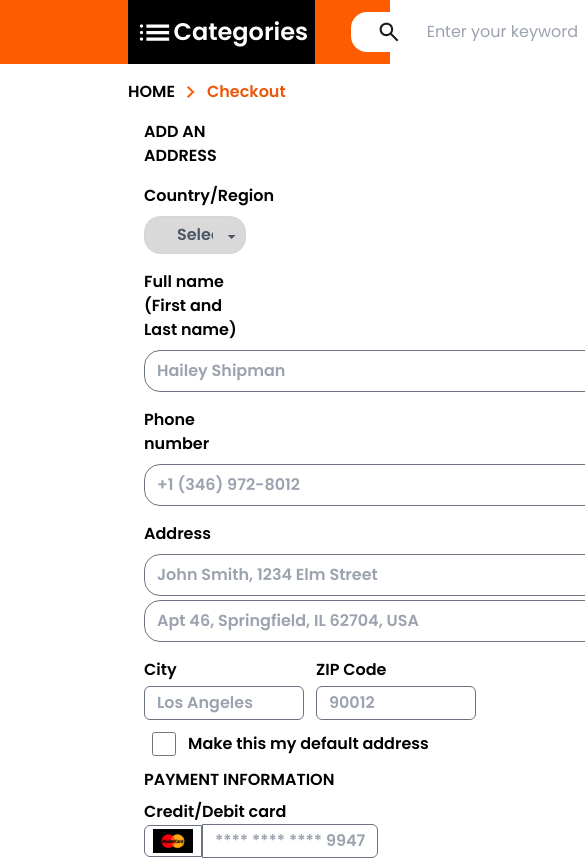
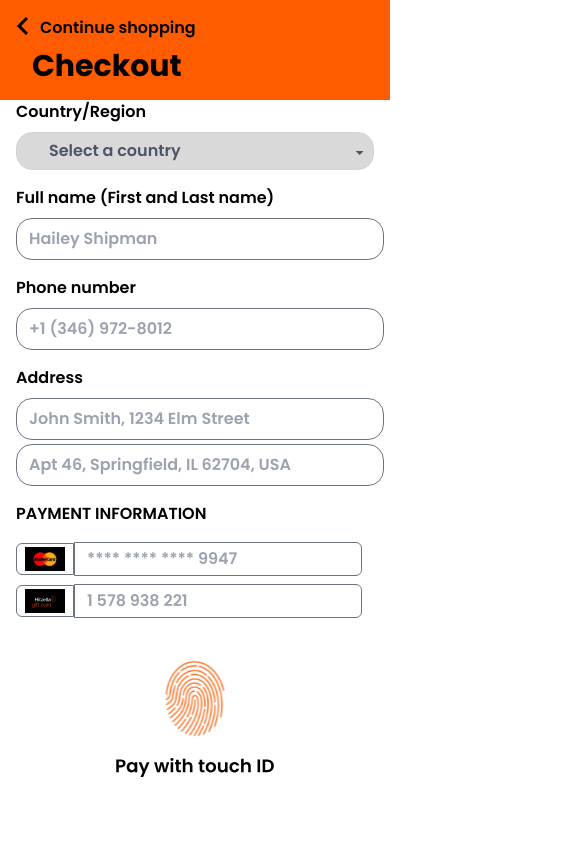
Before and after one commit to dorcasgold/HILZELLA, a React (Vite) app: page /checkout in a window 390 px wide. Shown: the top 860 px of the page, 585 px wide, since content can reach past the window. Built offline with nearby package versions, Linux system fonts and the light colour scheme.

Commit message:
checkout mobile view

```diff
--- a/src/components/Footer.jsx
+++ b/src/components/Footer.jsx
@@ -101,7 +101,7 @@ function Footer() {
         </div>
       </div>
 
-      <div className='flex justify-between border-[1px] border-gray-600 py-3 px-5'>
+      <div className='flex lg:hidden justify-between border-[1px] border-gray-600 py-3 px-5'>
         <NavLink to='/'>
           <img src={home} alt="home-icon" className='w-8' />
         </NavLink>
--- a/src/pages/Checkout.jsx
+++ b/src/pages/Checkout.jsx
@@ -7,6 +7,9 @@ import shopIcon from '../assets/icons/Vector.svg'
 import arrowIcon from '../assets/icons/arrow.svg'
 import chat from '../assets/icons/Chat Bubble.svg'
 import card from '../assets/icons/card.svg'
+import giftcard from '../assets/icons/Gift Card.svg'
+import blackArrow from '../assets/icons/black-arrow.svg'
+import touch from '../assets/icons/Touch ID.svg'
 
 const data = {
   "United States": ["California", "Texas", "Florida", "New York", "Pennsylvania"],
@@ -31,20 +34,22 @@ function Checkout() {
 
   return (
     <div>
-      <div className='orange px-4 w-full h-16 '>
-        <div className='top flex mx-28 gap-4 items-center'>
-          <div className='bg-black text-white flex justify-center items-center px-[26px] h-16'>
-            <img src={list} alt="list-icon" />
-            <p className='text-2xl font-semibold'>Categories</p>
+      <div className='orange lg:flex hidden px-4 w-full h-16 '>
+        <div className='top flex lg:mx-28 gap-0 lg:gap-4 items-center'>
+          <div className='lg:bg-black text-white flex justify-center items-center px-1 lg:px-[26px] h-16'>
+            <img src={list} alt="list-icon" className="block w-8" />
+            <div className="hidden lg:block">
+              <p className='text-2xl font-semibold '>Categories</p>
+            </div>
           </div>
-          <div className='flex gap-40'>
+          <div className='flex gap-8 lg:gap-40'>
             <div className=' flex items-center'>
-              <img src={search} alt="search" className='w-5 left-2 cursor-pointer translate-x-12' />
-              <input type="text" className='py-2 pl-14 px-7 rounded-l-2xl w-72 placeholder:pl-5 outline-none' placeholder='Enter your keyword' />
-              <p className='bg-black h-10 w-8 rounded-r-2xl'></p>
+              <img src={search} alt="search" className='w-5 left-2 cursor-pointer translate-x-8 lg:translate-x-12' />
+              <input type="text" className='lg:py-2 py-1 lg:pl-14 px-7 rounded-2xl lg:rounded-r-none lg:rounded-l-2xl lg:w-72 w-56 placeholder:text-sm  placeholder:pl-5 outline-none' placeholder='Enter your keyword' />
+              <p className='bg-black h-10 w-8 rounded-r-2xl hidden lg:block'></p>
             </div>
-            <div className='flex gap-24 items-center'>
-              <div className='bg-white px-2 py-2 rounded-3xl cursor-pointer transition-all duration-300 ease-in transform hover:bg-orange-600'>
+            <div className='flex gap-14 items-center'>
+              <div className='bg-white hidden lg:block px-2 py-2 rounded-3xl cursor-pointer transition-all duration-300 ease-in transform hover:bg-orange-600'>
                 <img src={personIcon} alt="personIcon" />
               </div>
               <div className='bg-white relative px-2 py-2 rounded-3xl cursor-pointer transition-all duration-300 ease-in transform hover:bg-orange-600'>
@@ -57,19 +62,30 @@ function Checkout() {
           </div>
         </div>
       </div>
-      <div className="mx-32 flex flex-col mb-4">
-        <div className="flex gap-3 font-semibold my-4">
+      <div className="lg:mx-32 flex flex-col mb-4 overflow-x-hidden">
+        <div className="lg:flex hidden gap-3 font-semibold my-4">
           <NavLink to='/'>
             <p className=" cursor-pointer hover:text-orange-600">HOME</p>
           </NavLink>
           <img src={arrowIcon} alt="arrowIcon" className="w-3" />
           <p className="text-orange-600 cursor-pointer">Checkout</p>
         </div>
+        <div className="px-2 orange py-4 font-semibold flex flex-col gap-2 lg:hidden">
+          <div className="flex gap-3 px-2">
+            <NavLink to='/'>
+              <img src={blackArrow} alt="arrowIcon" className="w-3" />
+            </NavLink>
+            <p>Continue shopping</p>
+          </div>
+          <div>
+            <p className="px-6 text-3xl font-bold">Checkout</p>
+          </div>
+        </div>
         <div className="flex flex-col gap-4 mx-4 font-semibold">
-          <div>
+          <div className='hidden lg:flex'>
             <p>ADD AN ADDRESS</p>
           </div>
-          <div className="flex flex-col gap-2">
+          <div className="flex flex-col gap-2 'hidden lg:flex">
             <div>
               <p>Country/Region</p>
             </div>
@@ -99,7 +115,7 @@ function Checkout() {
           </div>
 
           {selectedCountry && (
-            <div className="flex flex-col gap-2">
+            <div className="flex-col gap-2 flex">
               <div>
                 <p>State</p>
               </div>
@@ -134,7 +150,7 @@ function Checkout() {
               <p>Full name (First and Last name)</p>
             </div>
             <div>
-              <input type="text" placeholder="Hailey Shipman" className="border-[1px] border-gray-500 px-3 py-2 w-[56rem] rounded-2xl" />
+              <input type="text" placeholder="Hailey Shipman" className="border-[1px] border-gray-500 px-3 py-2 w-[23rem] lg:w-[56rem] rounded-2xl" />
             </div>
           </div>
           <div className="flex flex-col gap-2">
@@ -142,7 +158,7 @@ function Checkout() {
               <p>Phone number</p>
             </div>
             <div>
-              <input type="text" placeholder="+1 (346) 972-8012" className="border-[1px] border-gray-500 px-3 py-2 w-[56rem] rounded-2xl" />
+              <input type="text" placeholder="+1 (346) 972-8012" className="border-[1px] border-gray-500 px-3 py-2 w-[23rem] lg:w-[56rem] rounded-2xl" />
             </div>
           </div>
           <div className="flex flex-col gap-2">
@@ -150,14 +166,14 @@ function Checkout() {
               <p>Address</p>
             </div>
             <div className="flex flex-col gap-1">
-              <input type="text" placeholder="John Smith, 1234 Elm Street" className="border-[1px] border-gray-500 px-3 py-2 w-[56rem] rounded-2xl" />
-              <input type="text" placeholder="Apt 46, Springfield, IL 62704, USA" className="border-[1px] border-gray-500 px-3 py-2 w-[56rem] rounded-2xl" />
+              <input type="text" placeholder="John Smith, 1234 Elm Street" className="border-[1px] border-gray-500 px-3 py-2 w-[23rem] lg:w-[56rem] rounded-2xl" />
+              <input type="text" placeholder="Apt 46, Springfield, IL 62704, USA" className="border-[1px] border-gray-500 px-3 py-2 w-[23rem] lg:w-[56rem] rounded-2xl" />
             </div>
           </div>
 
           <div className="flex justify-between w-[56rem]">
             <div className="flex flex-col gap-3 left">
-              <div className=" flex gap-3">
+              <div className=" lg:flex gap-3 hidden">
                 <div className="flex flex-col gap-1">
                   <p>City</p>
                   <input type="text" placeholder="Los Angeles" className="border-[1px] border-gray-500 py-1 rounded-md px-3 w-40" />
@@ -167,7 +183,7 @@ function Checkout() {
                   <input type="text" placeholder="90012" className="border-[1px] border-gray-500 py-1 rounded-md px-3 w-40" />
                 </div>
               </div>
-              <div>
+              <div className='lg:flex hidden'>
                 <div className="flex gap-1">
                   <input type="checkbox" className="w-10 cursor-pointer px-2 " />
                   <p>Make this my default address</p>
@@ -176,17 +192,25 @@ function Checkout() {
               <div className='flex flex-col gap-2'>
                 <p>PAYMENT INFORMATION</p>
                 <div>
-                  <p>Credit/Debit card</p>
-                  <div className='flex items-center'>
+                  <p className='lg:block hidden'>Credit/Debit card</p>
+                  <div className='flex items-center my-2'>
                     <div className="border-[1px] border-gray-500 rounded-md flex items-center px-2 h-8 rounded-r-none">
                       <img src={card} alt="card-logo" className='w-10 bg-black h-6 p-0' />
                     </div>
                     <div>
-                      <input type="text" placeholder='**** **** **** 9947' className="border-[1px] border-gray-500 py-1 rounded-l-none rounded-md px-3 w-44 outline-none" />
+                      <input type="text" placeholder='**** **** **** 9947' className="border-[1px] border-gray-500 py-1 rounded-l-none rounded-md px-3 w-72 lg:w-44 outline-none" />
+                    </div>
+                  </div>
+                  <div className='lg:hidden flex items-center'>
+                    <div className="border-[1px] border-gray-500 rounded-md flex items-center px-2 h-8 rounded-r-none">
+                      <img src={giftcard} alt="card-logo" className='w-10 bg-black h-6 p-0' />
+                    </div>
+                    <div>
+                      <input type="text" placeholder='1 578 938 221' className="border-[1px] border-gray-500 py-1 rounded-l-none rounded-md px-3 w-72 lg:w-44 outline-none" />
                     </div>
                   </div>
                 </div>
-                <div>
+                <div className='lg:block hidden'>
                   <p>Gift card, voucher or promotional code</p>
                   <div className='flex items-center'>
                     <div className="border-[1px] border-gray-500 gray rounded-md flex items-center px-5 cursor-pointer h-8 rounded-r-none">
@@ -202,23 +226,26 @@ function Checkout() {
                 </div>
               </div>
             </div>
-            <div>
+            <div className='lg:flex hidden'>
               <img src={chat} alt="chat" className="w-11 cursor-pointer" />
             </div>
           </div>
-          <div className='flex justify-center flex-col ml-20 gap-2'>
+          <div className='lg:flex hidden justify-center flex-col ml-20 gap-2'>
             <div className='mx-80 cursor-pointer'>
               <p className='bg-orange-600 px-3 w-32 py-2 rounded-md text-center'>Payment</p>
             </div>
-            <p className='ml-14'>Subscribe to our Newsletters for updates on on our services and exclusive offers</p>
-            <div className="flex gap-1">
+            <p className='ml-14 hidden lg:flex'>Subscribe to our Newsletters for updates on on our services and exclusive offers</p>
+            <div className="lg:flex gap-1 hidden">
               <input type="email" required placeholder='Email Address' className='border-2 border-orange-600 px-4 py-2 w-[40rem]' />
               <button className='bg-orange-600 px-4 py-3 font-semibold'>Subscribe</button>
             </div>
           </div>
+          <div className='flex justify-center -translate-y-10'>
+            <img src={touch} alt="touchId" className='w-40 cursor-pointer' />
+          </div>
         </div>
-      </div>
-    </div>
+      </div >
+    </div >
   )
 }
 
```
Also changed, not shown: src/assets/icons/Gift Card.svg (added), src/assets/icons/Touch ID.svg (added).
